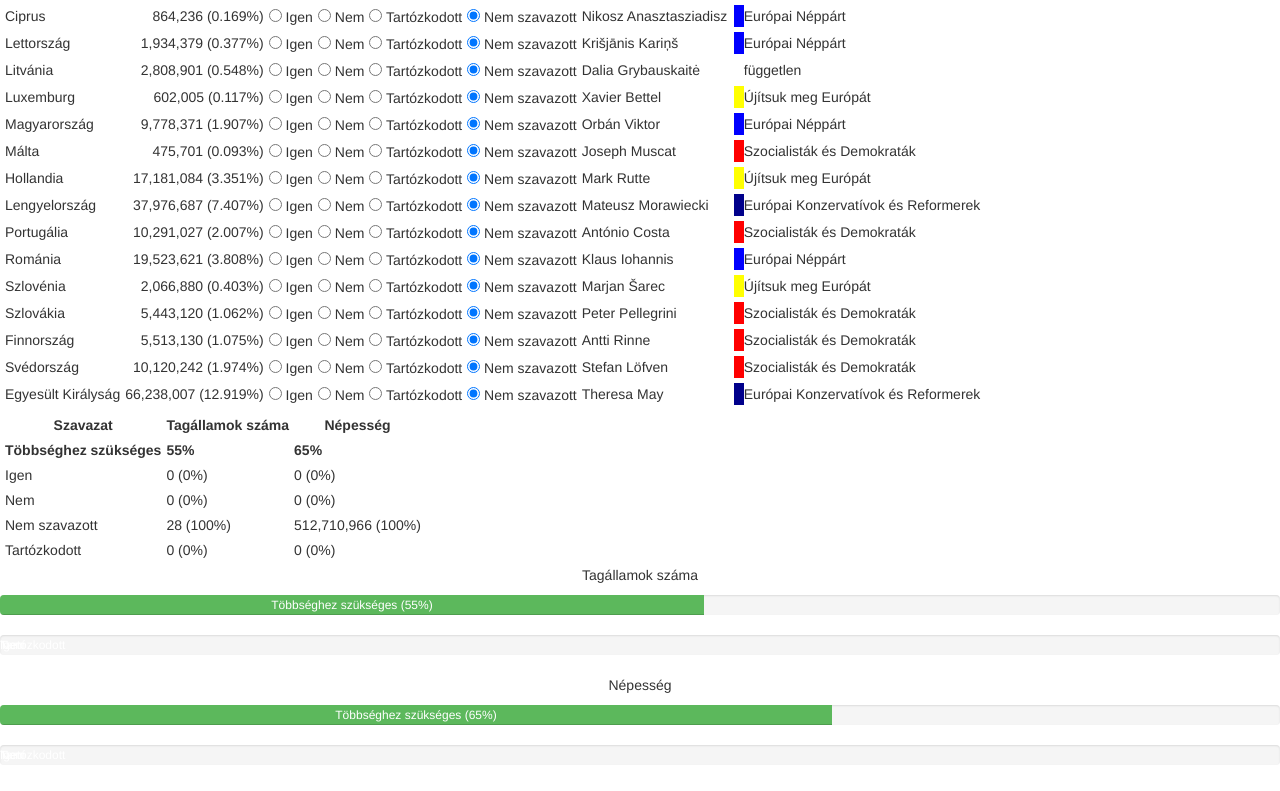
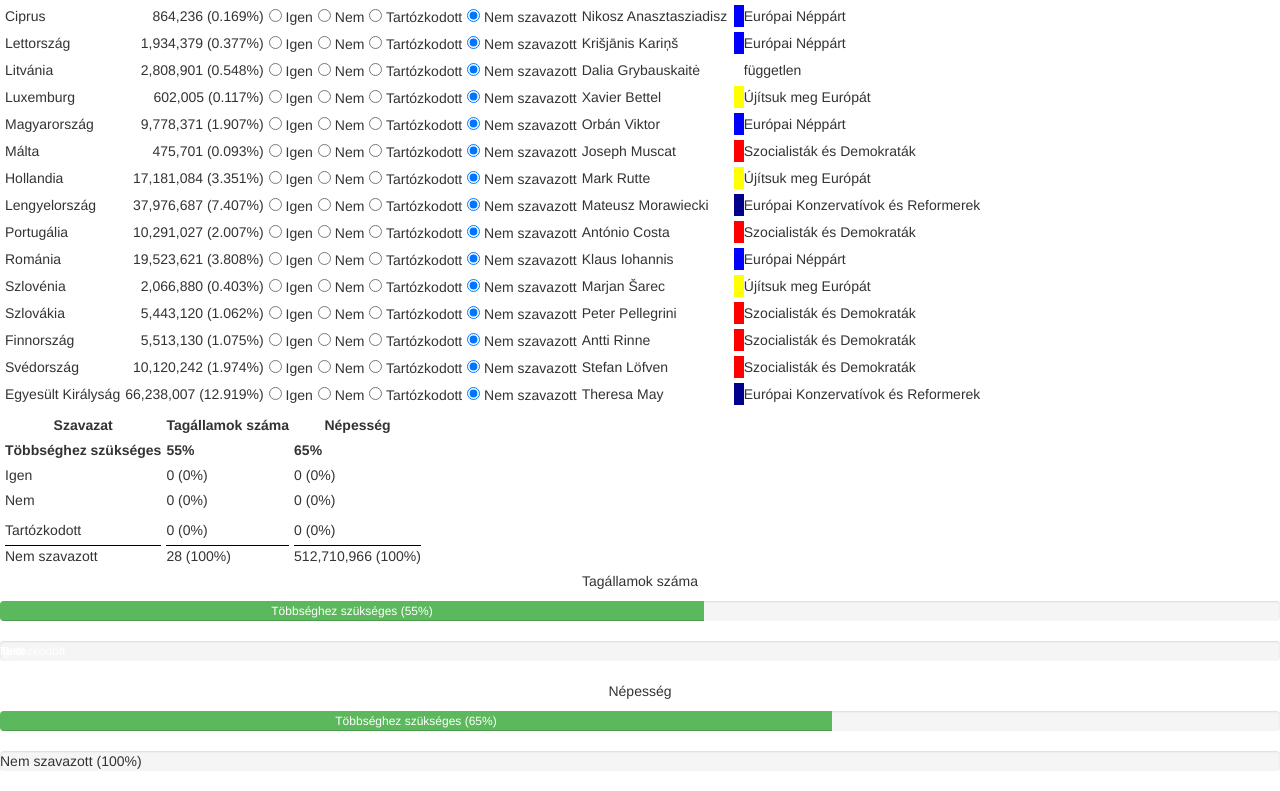
Before and after one commit to aProudCynic/councilvote2, an Angular app: page / in a window 1280 px wide. Shown: the part 496-1287 px from the top of the page. Built offline with nearby package versions, Linux system fonts and the light colour scheme.

Commit message:
minor feature: did not vote results are separated

```diff
--- a/src/app/result/result.component.css
+++ b/src/app/result/result.component.css
@@ -0,0 +1,3 @@
+tr.border_top td {
+    border-top:1pt solid black;
+  }
--- a/src/app/result/result.component.html
+++ b/src/app/result/result.component.html
@@ -10,14 +10,27 @@
         <td>{{getPopulationThresholdPercent()}}%</td>
     </tr>
     <tr *ngFor="let voteResult of votingService.resultsByVotes | keyvalue">
-        <td>{{voteResult.key}}</td>
+        <ng-container *ngIf="isNotDidNotVote(voteResult.key)">
+            <td>{{voteResult.key}}</td>
+            <td>
+                {{voteResult.value.numberOfMemberStates | number}}
+                ({{votingService.getVoteShareInNumberOfMemberStates(voteResult.key) | number}}%)
+            </td>
+            <td>
+                {{voteResult.value.population | number}}
+                ({{votingService.getVoteShareInPopulation(voteResult.key) | number}}%)
+            </td>
+        </ng-container>
+    </tr>
+    <tr class="border_top">
+        <td>{{getDidNotVote()}}</td>
         <td>
-            {{voteResult.value.numberOfMemberStates | number}}
-            ({{votingService.getVoteShareInNumberOfMemberStates(voteResult.key) | number}}%)
+            {{getDidNotVoteResults().numberOfMemberStates | number}}
+            ({{votingService.getVoteShareInNumberOfMemberStates(getDidNotVote()) | number}}%)
         </td>
         <td>
-            {{voteResult.value.population | number}}
-            ({{votingService.getVoteShareInPopulation(voteResult.key) | number}}%)
+            {{getDidNotVoteResults().population | number}}
+            ({{votingService.getVoteShareInPopulation(getDidNotVote()) | number}}%)
         </td>
     </tr>
 </table>
@@ -48,7 +61,6 @@
 <div class="progress">
     <div *ngFor="let voteResult of votingService.resultsByVotes | keyvalue">
             <div
-            *ngIf="voteResult.key != 'Nem szavazott'"
             [class]="getProgressBarClass(voteResult.key)"
             role="progressbar"
             [style.width]="votingService.getVoteShareInPopulation(voteResult.key) + '%'">
--- a/src/app/result/result.component.ts
+++ b/src/app/result/result.component.ts
@@ -18,7 +18,6 @@
   }
 
   getProgressBarClass(voteResultKey: string): string {
-    console.log(voteResultKey);
     let voteSpecificClassPart: string;
     switch (voteResultKey) {
       case Vote.YES: {
@@ -57,4 +56,17 @@
     }
     return result;
   }
+
+  isNotDidNotVote(vote: Vote): boolean {
+    console.log(vote, Vote.DID_NOT_VOTE, vote !== Vote.DID_NOT_VOTE);
+    return vote !== Vote.DID_NOT_VOTE;
+  }
+
+  getDidNotVoteResults() {
+    return this.votingService.resultsByVotes.get(Vote.DID_NOT_VOTE);
+  }
+
+  getDidNotVote() {
+    return Vote.DID_NOT_VOTE;
+  }
 }
```
